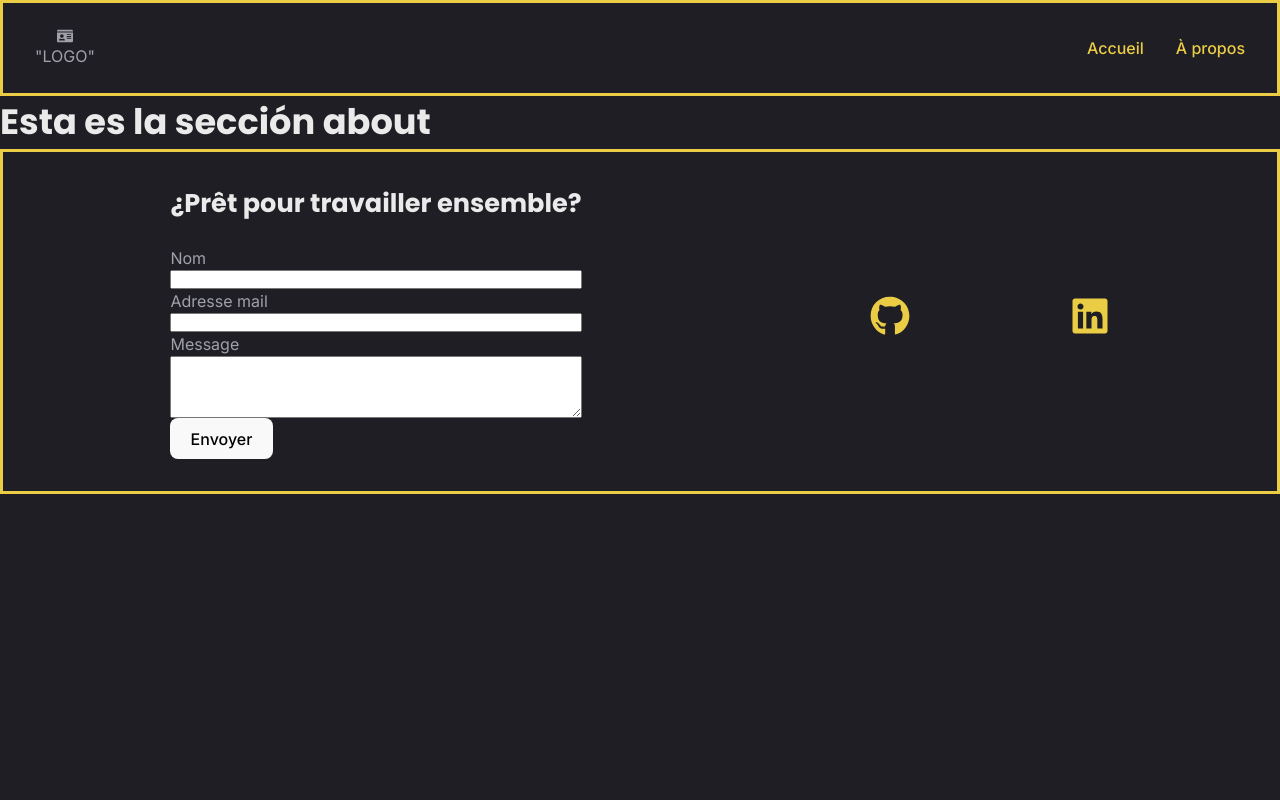
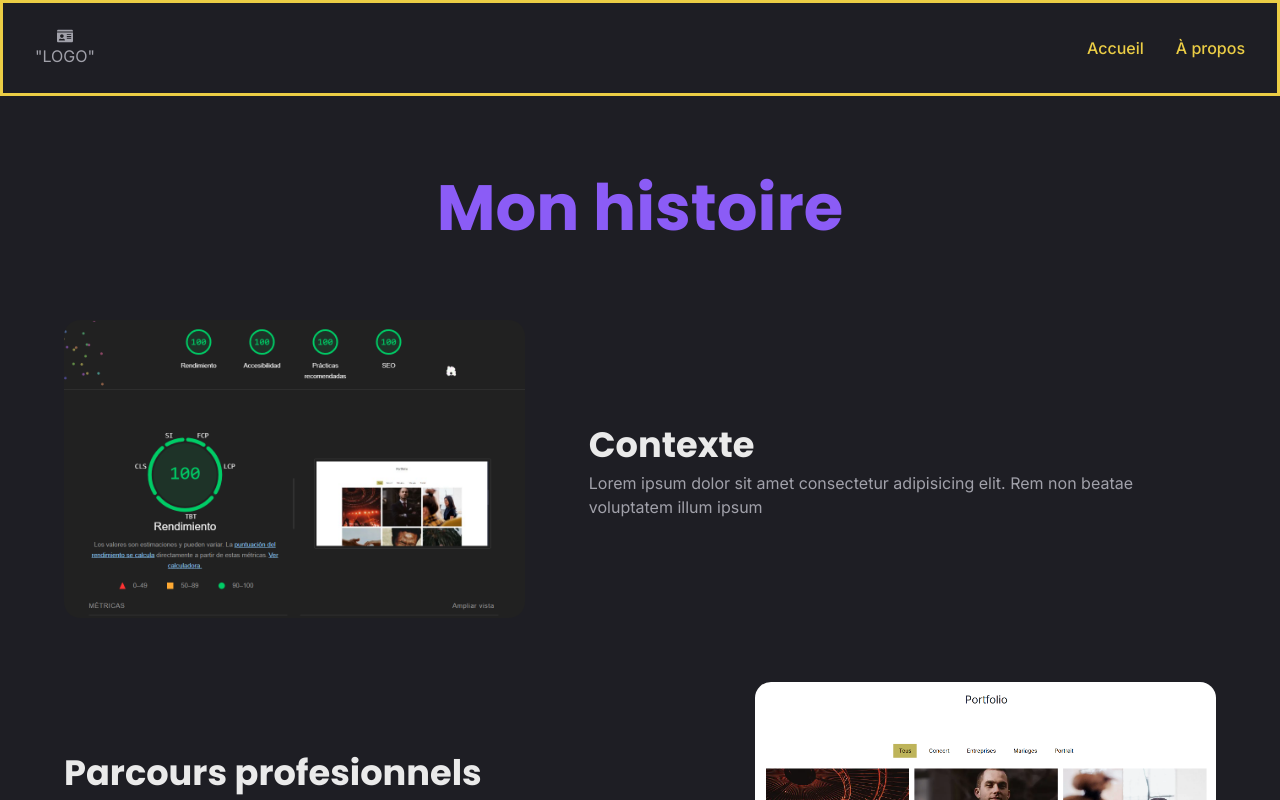
Before and after one commit to AbelMRuso/Portfolio, a React (Vite) app: page /about in a window 1280 px wide. Shown: the top 800 px of the page. Built offline with nearby package versions, Linux system fonts and the light colour scheme; no server answers; a web font is replaced by a local one.

Commit message:
création de la base de la page à propos

```diff
--- /dev/null
+++ b/src/assets/components/about-block/AboutBlock.jsx
@@ -0,0 +1,17 @@
+import styles from "../about-block/AboutBlock.module.scss";
+
+function AboutBlock({ image, title, text, reverse }) {
+    return (
+        <>
+            <section className={`${styles.contenair} ${reverse ? styles.reverse : ""}`}>
+                <img src={image} alt="" />
+                <div>
+                    <h2>{title}</h2>
+                    <p>{text} </p>
+                </div>
+            </section>
+        </>
+    );
+}
+
+export default AboutBlock;
--- /dev/null
+++ b/src/assets/components/about-block/AboutBlock.module.scss
@@ -0,0 +1,16 @@
+.contenair {
+    display: flex;
+    align-items: center;
+    justify-content: center;
+    gap: 4em;
+}
+
+.contenair img {
+    width: 40%;
+    border-radius: 1rem;
+    object-fit: cover;
+}
+
+.contenair.reverse {
+    flex-direction: row-reverse;
+}
--- a/src/assets/components/about-section/AboutSection.jsx
+++ b/src/assets/components/about-section/AboutSection.jsx
@@ -1,7 +1,36 @@
+import AboutBlock from "../about-block/AboutBlock";
+import styles from "../about-section/AboutSection.module.scss";
+import img1 from "../../../../public/images/nina-1.png";
+import img2 from "../../../../public/images/nina-2.png";
+
 function AboutSection() {
     return (
         <>
-            <h2>Esta es la sección about</h2>
+            <main className={styles.contenair}>
+                <h1>Mon histoire</h1>
+                <AboutBlock
+                    image={img1}
+                    title={"Contexte"}
+                    text={"Lorem ipsum dolor sit amet consectetur adipisicing elit. Rem non beatae voluptatem illum ipsum"}
+                />
+                <AboutBlock
+                    image={img2}
+                    title={"Parcours profesionnels"}
+                    text={"Lorem ipsum dolor sit amet consectetur adipisicing elit. Rem non beatae voluptatem illum ipsum"}
+                    reverse
+                />
+                <AboutBlock
+                    image={img1}
+                    title={"Methodologie et stack"}
+                    text={"Lorem ipsum dolor sit amet consectetur adipisicing elit. Rem non beatae voluptatem illum ipsum"}
+                />
+                <AboutBlock
+                    image={img2}
+                    title={"Projets et ambitions"}
+                    text={"Lorem ipsum dolor sit amet consectetur adipisicing elit. Rem non beatae voluptatem illum ipsum"}
+                    reverse
+                />
+            </main>
         </>
     );
 }
--- a/src/assets/components/about-section/AboutSection.module.scss
+++ b/src/assets/components/about-section/AboutSection.module.scss
@@ -0,0 +1,8 @@
+.contenair {
+    display: flex;
+    flex-direction: column;
+    align-items: center;
+    width: 100%;
+    gap: 4em;
+    padding: 4em;
+}
```
